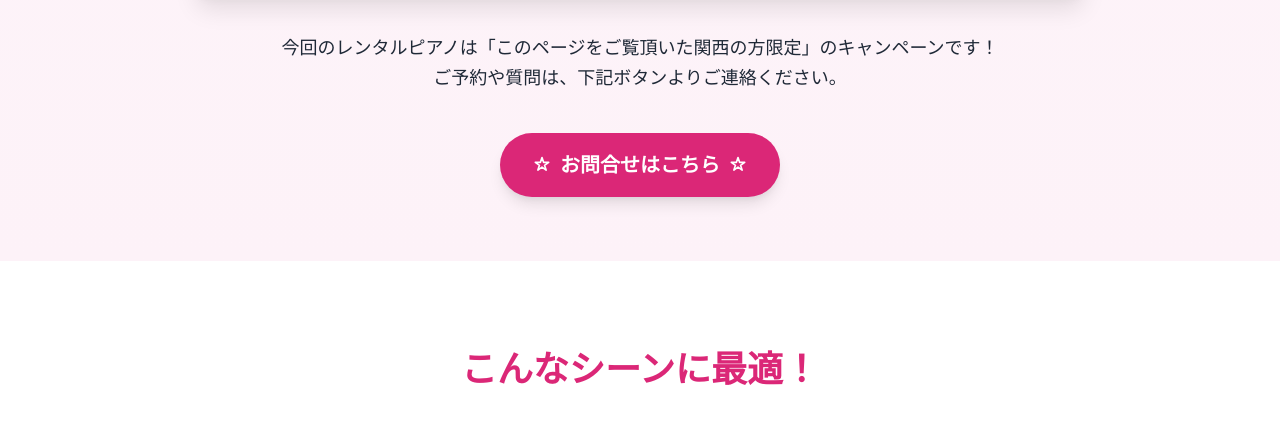
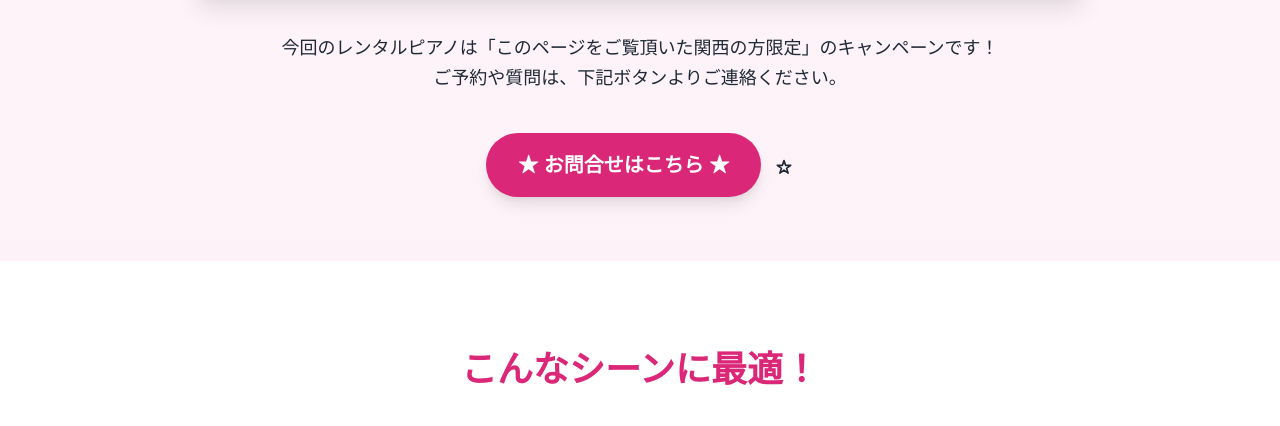
Before and after one commit to kens-pro/wrapi-5th-lp002, a plain HTML site: page index.html in a window 1280 px wide. Shown: the part 3600-4026 px from the top of the page. Drawn offline with Linux system fonts and the light colour scheme.

Commit message:
お問合せボタン修正

```diff
--- a/index.html
+++ b/index.html
@@ -876,11 +876,10 @@
         ご予約や質問は、下記ボタンよりご連絡ください。
       </p>
 
-      <a href="#contact" class="inline-flex items-center px-8 py-4 bg-pink-600 text-white font-bold text-xl rounded-full shadow-lg hover:bg-pink-700 transition-all transform hover:-translate-y-1">
-        <svg class="icon mr-2" viewBox="0 0 24 24" stroke-linecap="round" stroke-linejoin="round">
-          <path d="M12 3l1.88 5.76h6.12l-4.94 3.6 1.88 5.76-4.94-3.6-4.94 3.6 1.88-5.76-4.94-3.6h6.12z"></path>
-        </svg>
-        お問合せはこちら
+      <a href="https://www.wrapi.jp/contact/" target="_blank" rel="noopener noreferrer" class="inline-flex items-center px-8 py-4 bg-pink-600 text-white font-bold text-xl rounded-full shadow-lg hover:bg-pink-700 transition-all transform hover:-translate-y-1">
+        ★ お問合せはこちら ★
+      </a>
+
         <svg class="icon ml-2" viewBox="0 0 24 24" stroke-linecap="round" stroke-linejoin="round">
           <path d="M12 3l1.88 5.76h6.12l-4.94 3.6 1.88 5.76-4.94-3.6-4.94 3.6 1.88-5.76-4.94-3.6h6.12z"></path>
         </svg>
```
